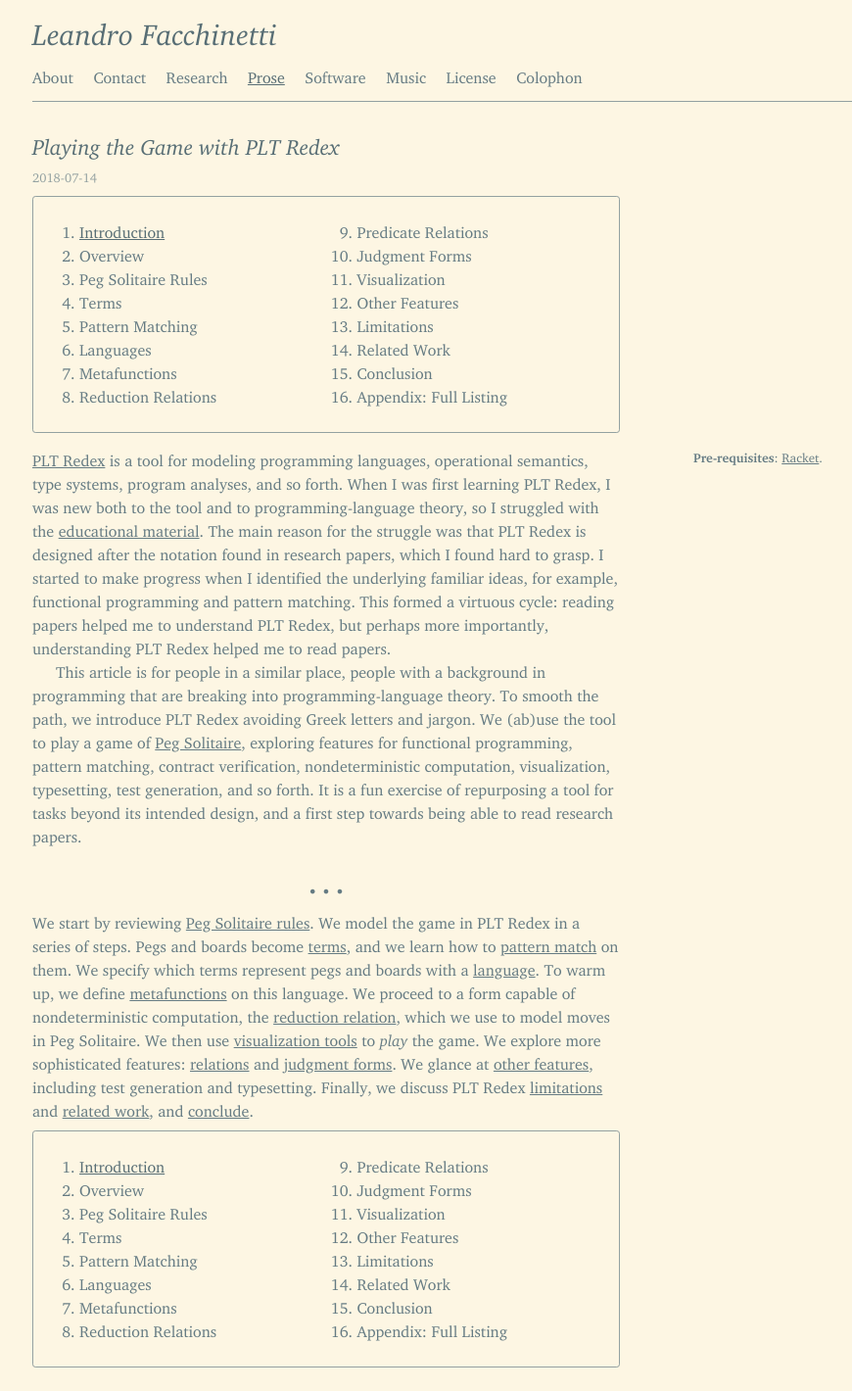
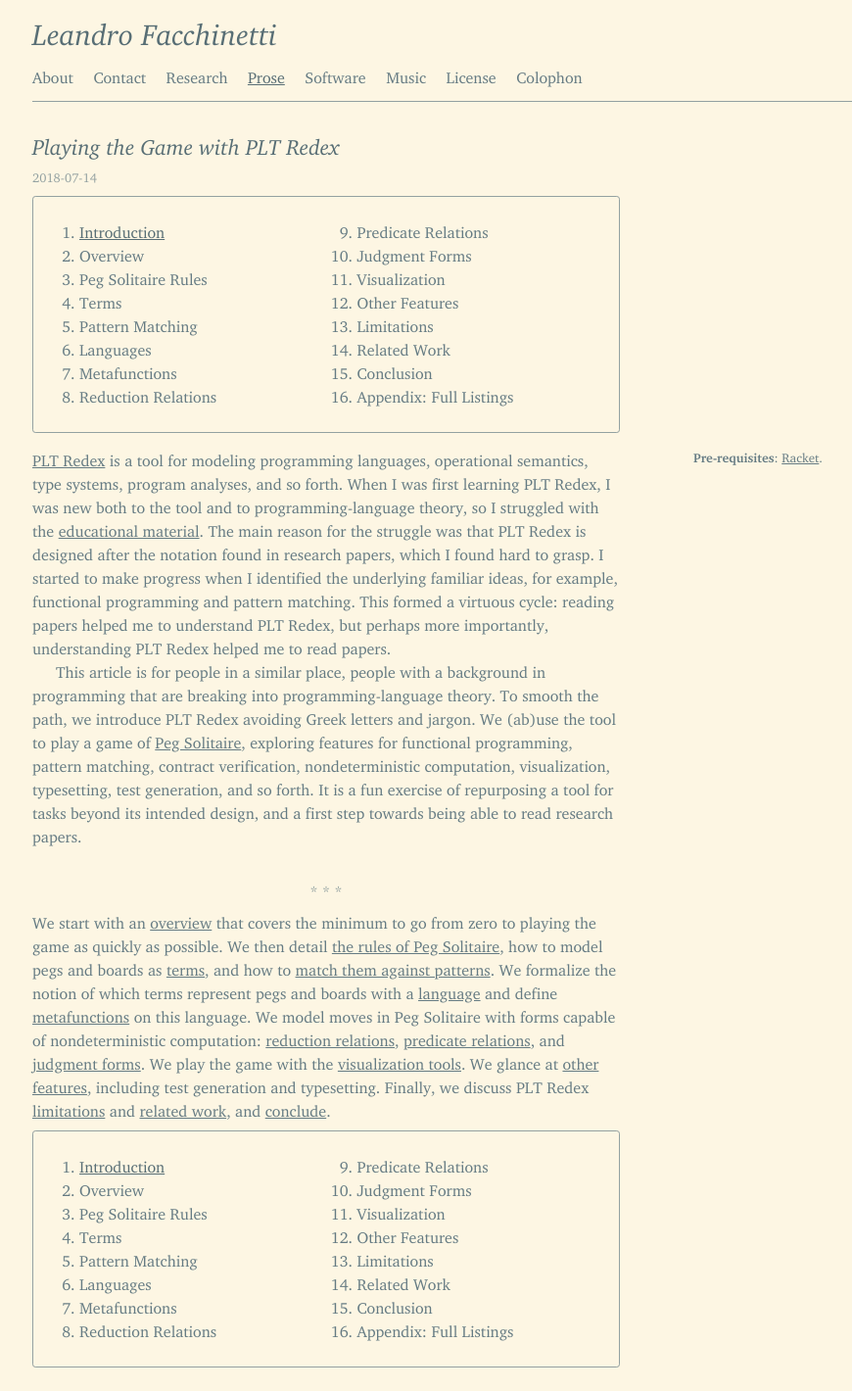
Before and after one commit to leafac/leafac.com, a Jekyll site: the page built from prose/playing-the-game-with-plt-redex/index.md, in a window 1280 px wide. Shown: the whole page at 98% size, without its empty margins (107-977 px from the left). Built offline with Jekyll 4.4.1, drawn with Linux system fonts in a browser that asks for light colours.

Commit message:
Introduction

```diff
--- a/prose/playing-the-game-with-plt-redex/index.md
+++ b/prose/playing-the-game-with-plt-redex/index.md
@@ -15,4 +15,4 @@
 
 * * *
 
-We start by reviewing [Peg Solitaire rules](peg-solitaire-rules). We model the game in PLT Redex in a series of steps. Pegs and boards become [terms](terms), and we learn how to [pattern match](pattern-matching) on them. We specify which terms represent pegs and boards with a [language](languages). To warm up, we define [metafunctions](metafunctions) on this language. We proceed to a form capable of nondeterministic computation, the [reduction relation](redution-relations), which we use to model moves in Peg Solitaire. We then use [visualization tools](visualization) to *play* the game. We explore more sophisticated features: [relations](relations) and [judgment forms](judgment-forms).  We glance at [other features](other-features), including test generation and typesetting. Finally, we discuss PLT Redex [limitations](limitations) and [related work](related-work), and [conclude](conclusion).
+We start with an [overview](overview) that covers the minimum to go from zero to playing the game as quickly as possible. We then detail [the rules of Peg Solitaire](peg-solitaire-rules), how to model pegs and boards as [terms](terms), and how to [match them against patterns](pattern-matching). We formalize the notion of which terms represent pegs and boards with a [language](languages) and define [metafunctions](metafunctions) on this language. We model moves in Peg Solitaire with forms capable of nondeterministic computation: [reduction relations](redution-relations), [predicate relations](predicate-relations), and [judgment forms](judgment-forms). We play the game with the [visualization tools](visualization). We glance at [other features](other-features), including test generation and typesetting. Finally, we discuss PLT Redex [limitations](limitations) and [related work](related-work), and [conclude](conclusion).
--- a/prose/playing-the-game-with-plt-redex/table-of-contents.html
+++ b/prose/playing-the-game-with-plt-redex/table-of-contents.html
@@ -13,4 +13,4 @@
 <li><a href="limitations"{% if page.url contains "limitations.html" %} class="active"{% endif %}>Limitations</a></li>
 <li><a href="related-work"{% if page.url contains "related-work.html" %} class="active"{% endif %}>Related Work</a></li>
 <li><a href="conclusion"{% if page.url contains "conclusion.html" %} class="active"{% endif %}>Conclusion</a></li>
-<li><a href="playing-the-game-with-plt-redex.zip">Appendix: Full Listing</a></li>
+<li><a href="playing-the-game-with-plt-redex.zip">Appendix: Full Listings</a></li>
--- a/stylesheets/main.scss
+++ b/stylesheets/main.scss
@@ -323,7 +323,8 @@
   &::before {
     display: block;
     text-align: center;
-    content: "• • •";
+    content: "* * *";
+    color: $palette--secondary-content;
   }
 }
 
```
